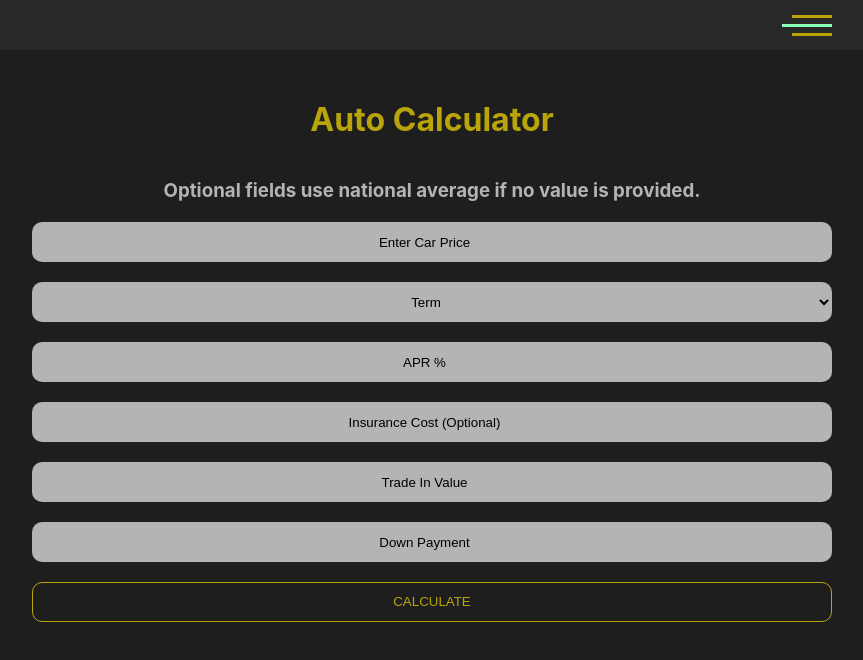
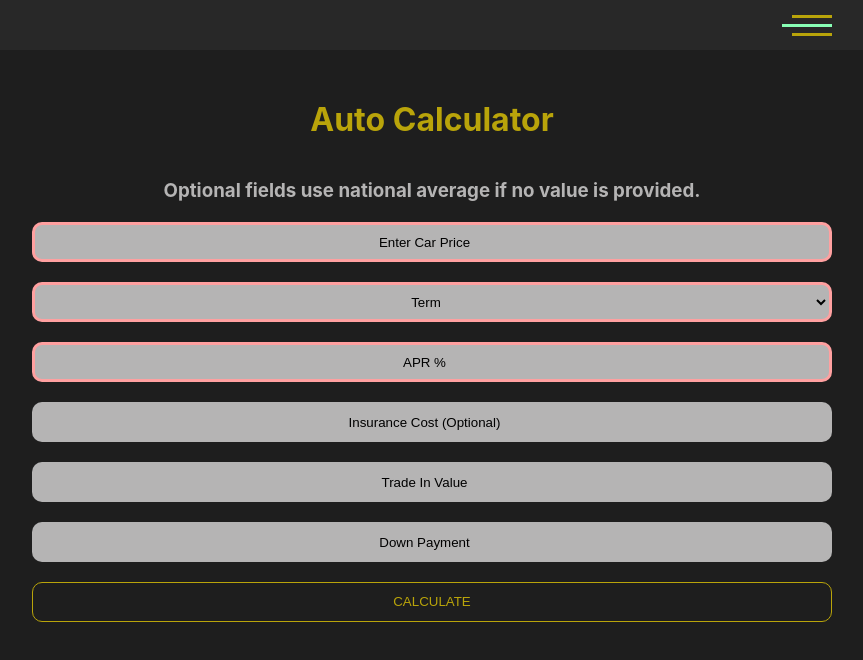
Before and after one commit to MichaelCostanzaJr/financial_planner, a React (Create React App) app in the folder Financial_planner_frontend/: page /auto-calculator in a window 1280 px wide. Shown: the top 660 px of the page, without its empty margins (208-1071 px from the left). Built offline with nearby package versions, Linux system fonts and the light colour scheme.

Commit message:
auto calc validation

```diff
--- a/Financial_planner_frontend/src/pages/autoCalc.jsx
+++ b/Financial_planner_frontend/src/pages/autoCalc.jsx
@@ -25,6 +25,27 @@ const AutoCalculator = () => {
     }
 
     const monthPaymentCalc = () => {
+
+        let requiredFields = document.querySelectorAll('.required')
+
+        let allRequired = true
+        requiredFields.forEach(field => {
+            if (!field.value){
+                allRequired = false
+            }
+        })
+        if (!allRequired){
+            requiredFields.forEach(field => {
+                if (!field.value){
+                    field.classList.add('error')
+                }
+            })
+            return
+        }
+
+        requiredFields.forEach(field => {
+                field.classList.remove('error')
+        })
 
         let breakDownCopy = []
 
@@ -122,8 +143,8 @@ const AutoCalculator = () => {
             <h1 className="header">Auto Calculator</h1>
             <h3 className="note">Optional fields use national average if no value is provided.</h3>
                 <div className="form">
-                    <input name="principle" type="number" placeholder="Enter Car Price" className="price" onChange={onChangeAuto}/>
-                    <select className="dropdown" name="term" id="term" onChange={onChangeAuto}>
+                    <input name="principle" type="number" placeholder="Enter Car Price" className="price required" onChange={onChangeAuto}/>
+                    <select className="dropdown required" name="term" id="term" onChange={onChangeAuto}>
                         <option value="" >Term</option>
                         <option value="12">12 Months</option>
                         <option value="24">24 Months</option>
@@ -132,7 +153,7 @@ const AutoCalculator = () => {
                         <option value="60">60 Months</option>
                         <option value="72">72 Months</option>
                     </select>
-                    <input name="interest_rate" type="number" step={'0.01'} placeholder="APR %" onChange={onChangeAuto}/>
+                    <input name="interest_rate" type="number" step={'0.01'} placeholder="APR %" className="required" onChange={onChangeAuto}/>
                     <input name="insurance" type="number" step={'0.01'} placeholder="Insurance Cost (Optional)" onChange={onChangeAuto}/>
                     <input name="trade_in" type="number" step={'0.01'} placeholder="Trade In Value" onChange={onChangeAuto}/>
                     <input name="down_payment" type="number" step={'0.01'} placeholder="Down Payment" onChange={onChangeAuto}/>
```
